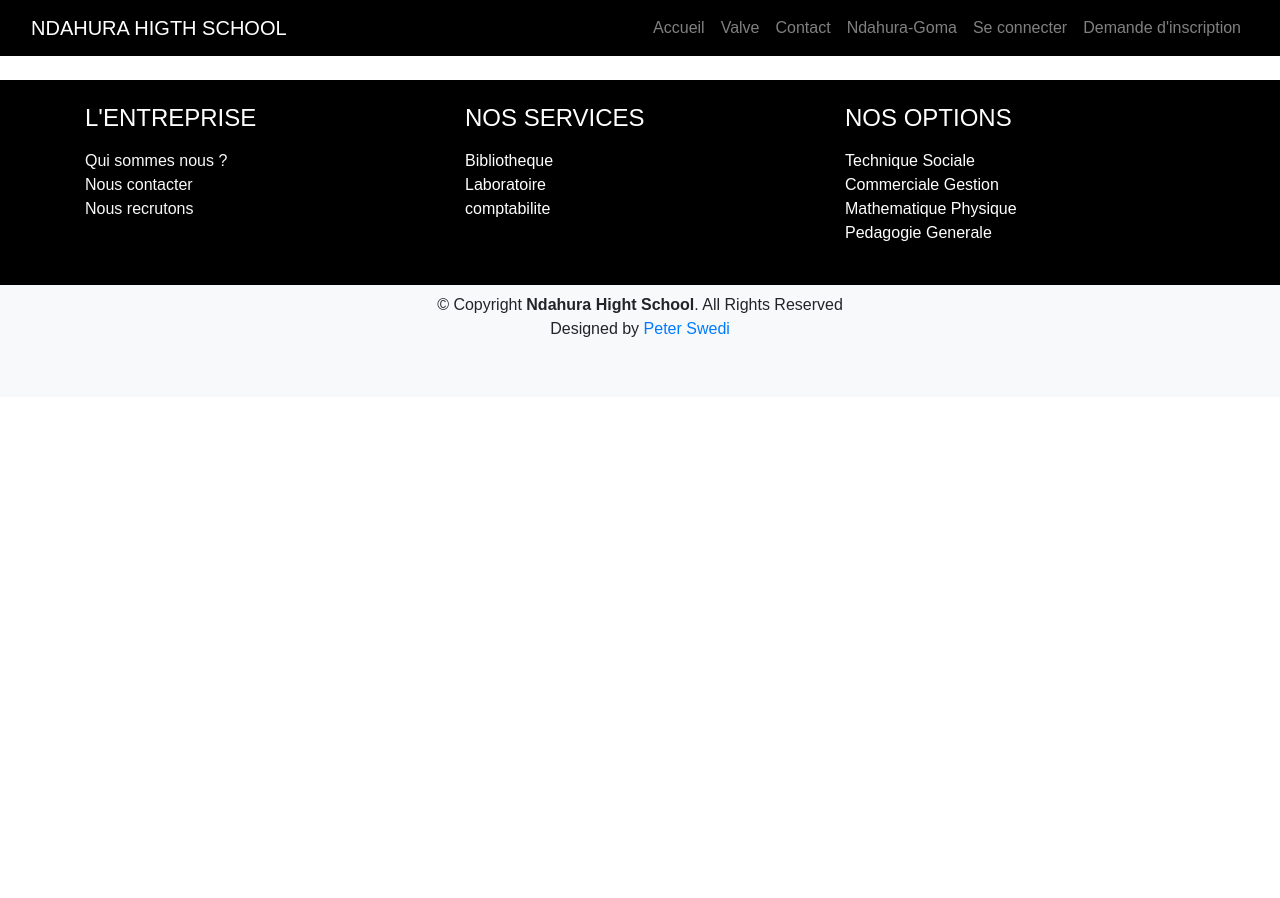
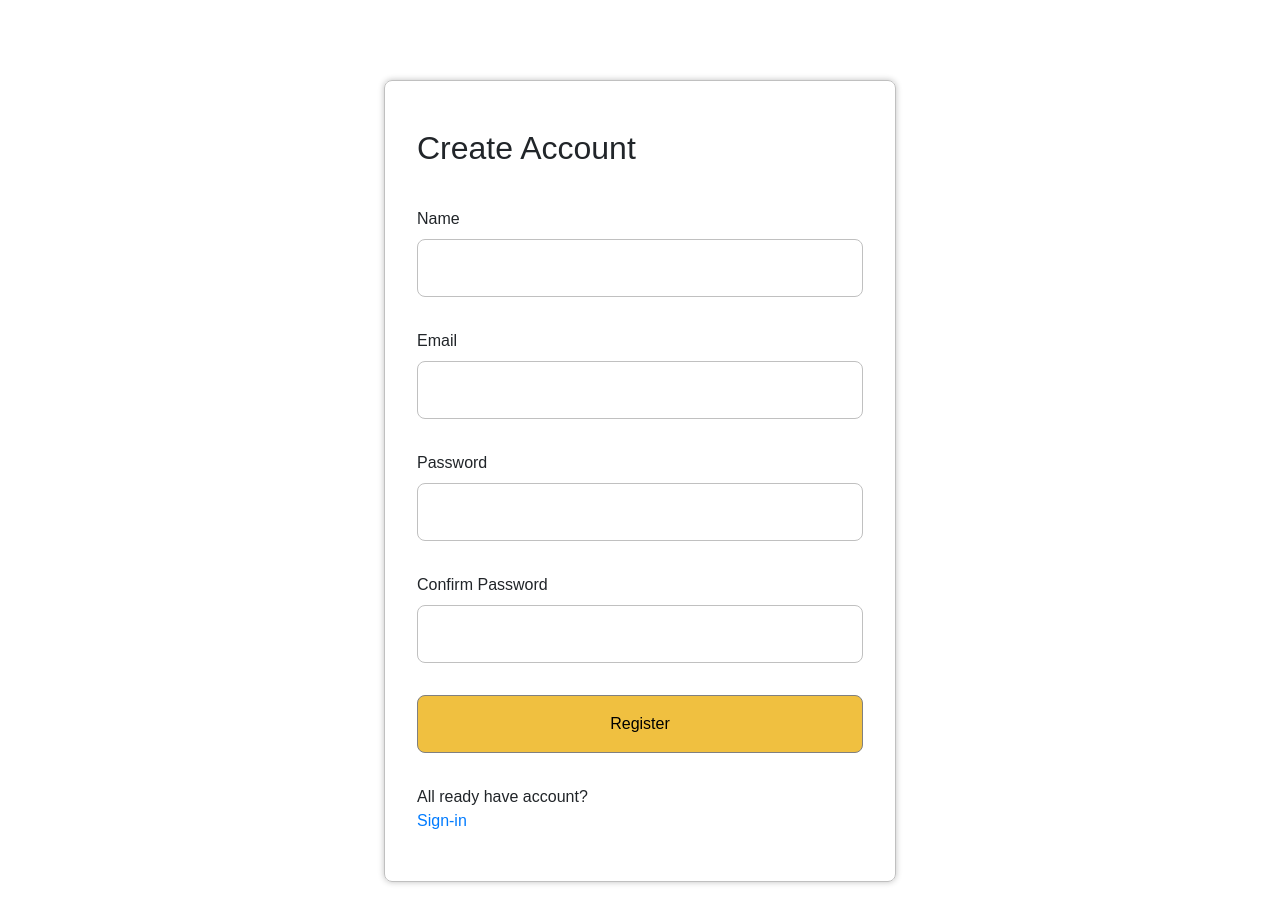
Before and after one commit to IbrahimBagalwa/school_app, a React (Create React App) app: page /register in a window 1280 px wide. Before the commit the page ends 800 px from the top, so only its background shows below. Built offline with nearby package versions, Linux system fonts and the light colour scheme; a web font is replaced by a local one.

Commit message:
home page

```diff
--- a/src/components/nav/hearder.jsx
+++ b/src/components/nav/hearder.jsx
@@ -33,7 +33,7 @@ function Header() {
                                 <Link to="#" className="nav-link">Se connecter</Link>
                             </li>
                             <li className="nav-item">
-                                <Link to="#" className="nav-link">Demande d'inscription</Link>
+                                <Link to="/register" className="nav-link">Demande d'inscription</Link>
                             </li>
 
                     </ul>
--- a/src/pages/register/style.register.css
+++ b/src/pages/register/style.register.css
@@ -26,3 +26,19 @@ input{
     border: .1rem #c0c0c0 solid;
     border-radius: .5rem;
 }
+.button{
+    padding: 1rem;
+    border: .1rem #808080 solid;
+    cursor: pointer;
+    border-radius: 0.5rem;
+ }
+ .button:hover{
+     border: .1rem #408080 solid;
+     box-shadow: rgb(216, 216, 216) 0px 0px 6px 0px;
+ }
+ .button.primary{
+     background-color: #f0c040;
+ }
+ .button.secondary{
+     background-color: #f0f0f0;
+ }
--- a/src/routes/routes.js
+++ b/src/routes/routes.js
@@ -1,5 +1,6 @@
 import Home from "../pages/home/home.page";
 import Valve from "../pages/valve/valve.page";
+import RegisterScreen from "../pages/register/register.page";
 
 
 const routes = [
@@ -18,6 +19,14 @@ const routes = [
         protected: false,
         exact: true,
         nav: false
+    },
+    {
+        name:'register',
+        path: '/register',
+        component: RegisterScreen,
+        protected: false,
+        exact: true,
+        nav: true
     }
 ]
 export default routes;
```
